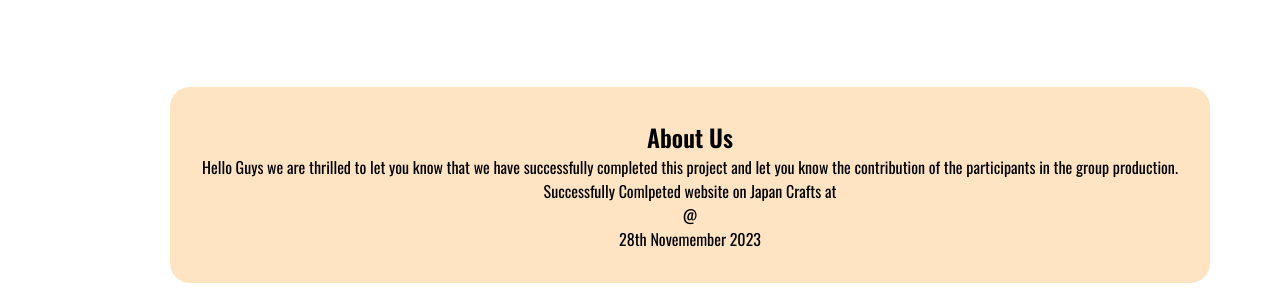
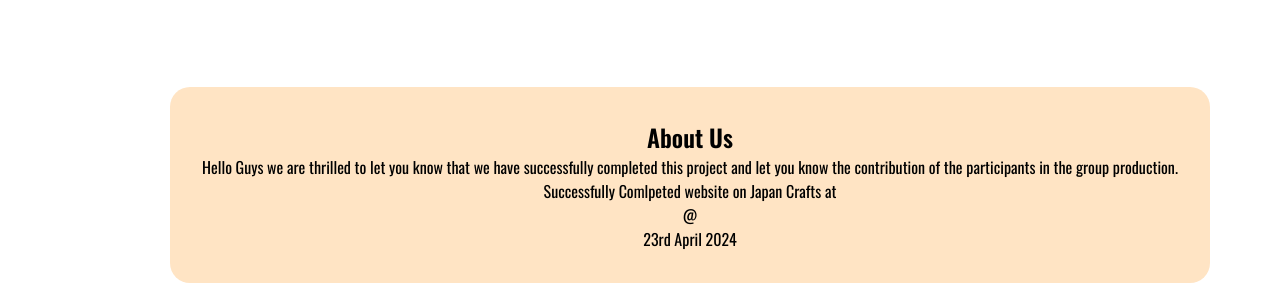
Before and after one commit to Peeyush-04/Japan-Crafts, a plain HTML site: page index.html in a window 1280 px wide. Shown: the part 5092-5393 px from the top of the page. Drawn offline with nearby package versions, Linux system fonts and the light colour scheme.

Commit message:
Update index.html

```diff
--- a/index.html
+++ b/index.html
@@ -209,7 +209,7 @@
         <div class="abt-cont">
             <div class="abt-intro">
                 <h2>About Us</h2>
-            <p>Hello Guys we are thrilled to let you know that we have successfully completed this project and let you know the contribution of the participants in the group production. <br> Successfully Comlpeted website on Japan Crafts at <br> &#x40; <br> 28th Novemember 2023</p>
+            <p>Hello Guys we are thrilled to let you know that we have successfully completed this project and let you know the contribution of the participants in the group production. <br> Successfully Comlpeted website on Japan Crafts at <br> &#x40; <br> 23rd April 2024</p>
             </div>
             <div class="name">
                 <h2>Contributers</h2>
```
